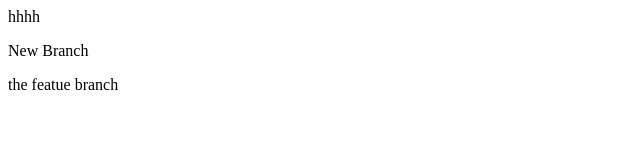
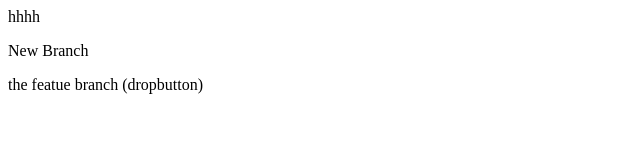
Before and after one commit to manish9015/demo, a plain HTML site: page index.html in a window 1280 px wide. Shown: the whole page, without its empty margins (0-640 px from the left). Drawn offline with Linux system fonts and the light colour scheme.

Commit message:
dropbutton

```diff
--- a/index.html
+++ b/index.html
@@ -2,6 +2,6 @@
 <body>
     <p>hhhh</p>
     <p>New Branch</p>
-    <p> the featue branch</p>
+    <p> the featue branch (dropbutton)</p>
 </body>
 </html>
```
